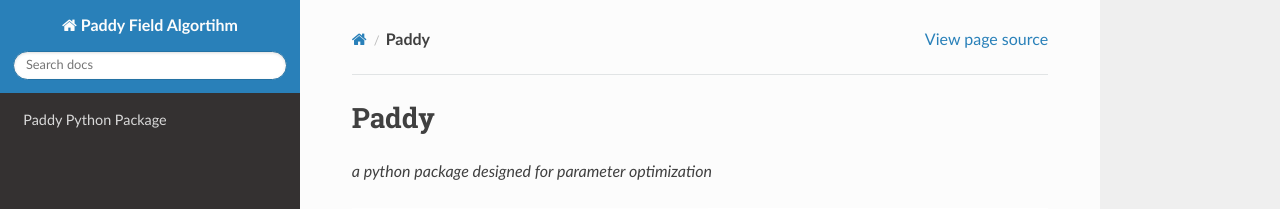
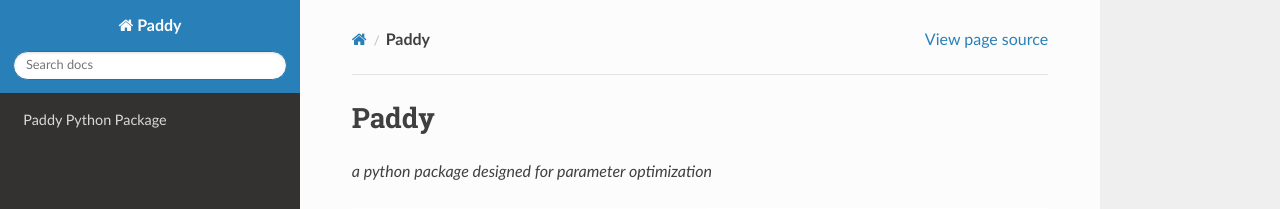
Before and after one commit to chopralab/paddy, a Sphinx documentation site: the page built from docs/index.rst, in a window 1280 px wide. Shown: the top 209 px of the page. Built offline with Sphinx 7.4.7 and the Read the Docs theme 2.0.0, drawn with Linux system fonts in a browser that asks for light colours.

Commit message:
Update conf.py

```diff
--- a/docs/conf.py
+++ b/docs/conf.py
@@ -50,9 +50,9 @@ source_suffix = '.rst'
 master_doc = 'index'
 
 # General information about the project.
-project = 'Paddy Field Algortihm'
+project = 'Paddy'
 copyright = '2019, Armen Beck and Jonathan Fine'
-author = 'Armen Beck and Jonathan Fine'
+author = 'Armen Beck and Jonathan Fine, Chopra Lab'
 
 # The version info for the project you're documenting, acts as replacement for
 # |version| and |release|, also used in various other places throughout the
```
